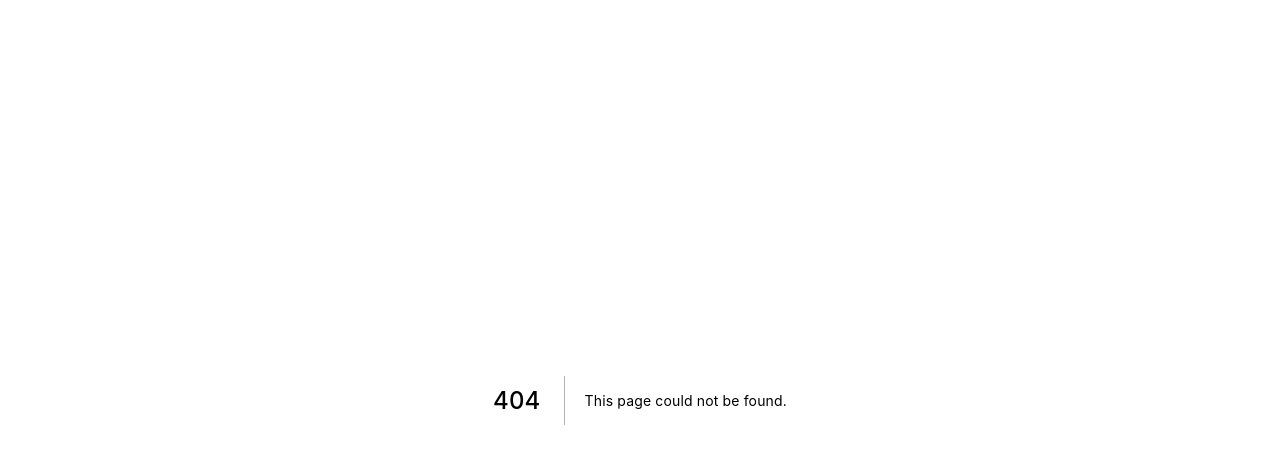
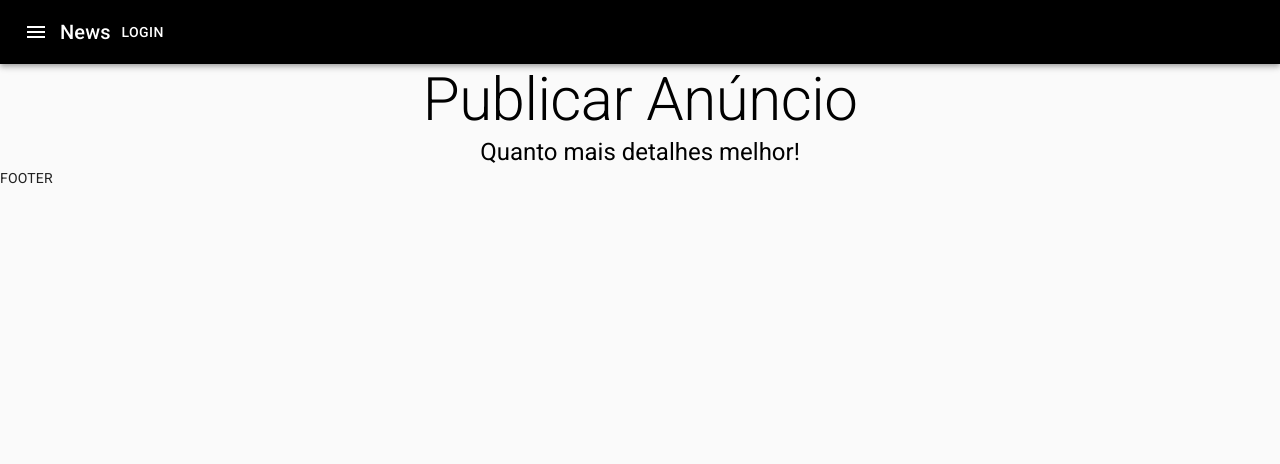
Before and after one commit to pietrodmedeiros/annux, a Next.js app: page /user/publish in a window 1280 px wide. Before the commit this address had no page. Shown: the top 464 px of the page. Built offline with nearby package versions, Linux system fonts and the light colour scheme.

Commit message:
add page user publish

```diff
--- /dev/null
+++ b/pages/user/publish.js
@@ -0,0 +1,21 @@
+import { Container, Typography } from '@material-ui/core'
+import TemplateDefault from '../../src/templates/Default'
+
+const Publish = () => {
+
+
+    return (
+        <TemplateDefault>
+            <Container maxWidth='sm'>
+                <Typography component='h1' variant='h2' align='center' color='primary'>
+                    Publicar Anúncio
+                </Typography>
+                <Typography component='h5' variant='h5' align='center' color='primary'>
+                    Quanto mais detalhes melhor!
+                </Typography>
+            </Container>
+        </TemplateDefault>
+    )
+}
+
+export default Publish
```
